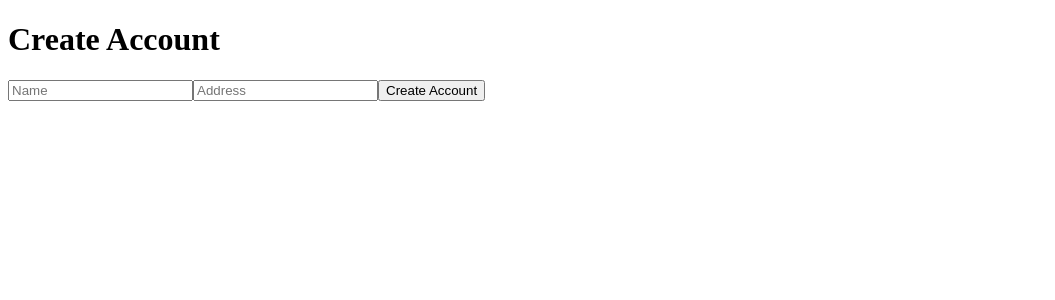
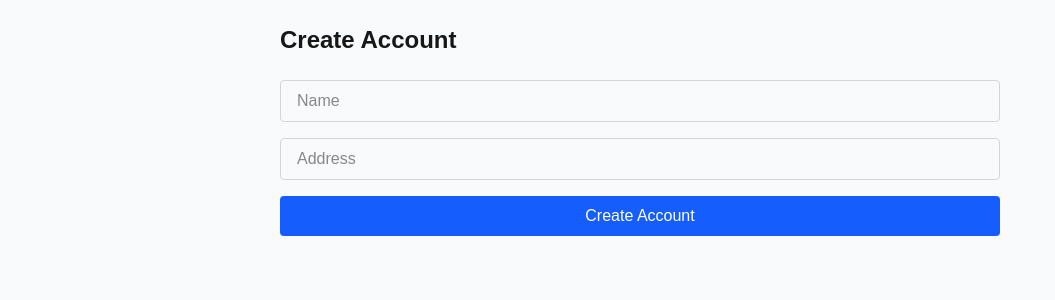
Before and after one commit to PurpleSPC/cuddly-memory, a Next.js app in the folder data-app-front-end/: page /create-account in a window 1280 px wide. Shown: the top 300 px of the page, without its empty margins (0-1055 px from the left). Built offline with nearby package versions, Linux system fonts and the light colour scheme.

Commit message:
Create PageLayout.tsx

```diff
--- /dev/null
+++ b/data-app-front-end/components/PageLayout.tsx
@@ -0,0 +1,15 @@
+// min-h-screen = ensures full height
+// bg-gray-50 = light gray background
+// max-3xl mx-auto = centers with a max width
+// p-6 = adds padding
+
+
+export default function PageLayout({children} : {children: React.ReactNode}) {
+    return (
+        <main className="min-h-screen bg-gray-50">
+            <div className="max-w-3xl mx-auto p-6">
+                {children}
+            </div>
+        </main>
+    );
+}
--- a/data-app-front-end/pages/create-account.tsx
+++ b/data-app-front-end/src/app/create-account/page.tsx
@@ -1,4 +1,6 @@
 "use client";
+
+import PageLayout from "../../../components/PageLayout";
 
 import { useState } from "react"
 
@@ -48,18 +50,34 @@ export default function CreateAccountPage() {
     }
 
     return (
-        <main>
-            <h1>Create Account</h1>
-            <form onSubmit={handleSubmit}>
-                <input name="name" placeholder="Name" value={form.name} onChange={handleChange} />
-                <input name="address" placeholder="Address" value={form.address} onChange={handleChange} />
-                <button type="submit" disabled={isSubmitting}>
+        <PageLayout>
+            <h1 className="text-2xl font-bold mb-6">Create Account</h1>
+            <form className="flex flex-col space-y-4" onSubmit={handleSubmit}>
+                <input
+                    className="border border-gray-300 rounded px-4 py-2 foucus:outline-none focus:ring-blue-500"
+                    name="name"
+                    placeholder="Name"
+                    value={form.name}
+                    onChange={handleChange} />
+                <input
+                    className="border border-gray-300 rounded px-4 py-2 foucus:outline-none focus:ring-blue-500"
+                    name="address"
+                    placeholder="Address"
+                    value={form.address}
+                    onChange={handleChange} />
+                <button
+                    className={`py-2 px-4 rounded text-white ${
+                        isSubmitting? "bg-blue=300 cursor-not-allowed": "bg-blue-600 hover:bg-blue-700"
+                    }`}
+                    type="submit"
+                    disabled={isSubmitting}>
                     {isSubmitting ? "Creating..." : "Create Account"}
                 </button>
             </form>
+
             {/* Feedback Messages */}
-            {success && <p style={{color: "green"}}>✅ Account created successfully!</p>}
-            {error && <p style={{color:"red"}}>❌ Something went wrong. Try again.</p>}
-        </main>
+            {success && <p className="text-green-600 mt-4">✅ Account created successfully!</p>}
+            {error && <p className="text-red-600 mt-4">❌ Something went wrong. Try again.</p>}
+        </PageLayout>
     );
 }
--- a/data-app-front-end/src/app/page.tsx
+++ b/data-app-front-end/src/app/page.tsx
@@ -1,103 +1,3 @@
-import Image from "next/image";
-
-export default function Home() {
-  return (
-    <div className="font-sans grid grid-rows-[20px_1fr_20px] items-center justify-items-center min-h-screen p-8 pb-20 gap-16 sm:p-20">
-      <main className="flex flex-col gap-[32px] row-start-2 items-center sm:items-start">
-        <Image
-          className="dark:invert"
-          src="/next.svg"
-          alt="Next.js logo"
-          width={180}
-          height={38}
-          priority
-        />
-        <ol className="font-mono list-inside list-decimal text-sm/6 text-center sm:text-left">
-          <li className="mb-2 tracking-[-.01em]">
-            Get started by editing{" "}
-            <code className="bg-black/[.05] dark:bg-white/[.06] font-mono font-semibold px-1 py-0.5 rounded">
-              src/app/page.tsx
-            </code>
-            .
-          </li>
-          <li className="tracking-[-.01em]">
-            Save and see your changes instantly.
-          </li>
-        </ol>
-
-        <div className="flex gap-4 items-center flex-col sm:flex-row">
-          <a
-            className="rounded-full border border-solid border-transparent transition-colors flex items-center justify-center bg-foreground text-background gap-2 hover:bg-[#383838] dark:hover:bg-[#ccc] font-medium text-sm sm:text-base h-10 sm:h-12 px-4 sm:px-5 sm:w-auto"
-            href="https://vercel.com/new?utm_source=create-next-app&utm_medium=appdir-template-tw&utm_campaign=create-next-app"
-            target="_blank"
-            rel="noopener noreferrer"
-          >
-            <Image
-              className="dark:invert"
-              src="/vercel.svg"
-              alt="Vercel logomark"
-              width={20}
-              height={20}
-            />
-            Deploy now
-          </a>
-          <a
-            className="rounded-full border border-solid border-black/[.08] dark:border-white/[.145] transition-colors flex items-center justify-center hover:bg-[#f2f2f2] dark:hover:bg-[#1a1a1a] hover:border-transparent font-medium text-sm sm:text-base h-10 sm:h-12 px-4 sm:px-5 w-full sm:w-auto md:w-[158px]"
-            href="https://nextjs.org/docs?utm_source=create-next-app&utm_medium=appdir-template-tw&utm_campaign=create-next-app"
-            target="_blank"
-            rel="noopener noreferrer"
-          >
-            Read our docs
-          </a>
-        </div>
-      </main>
-      <footer className="row-start-3 flex gap-[24px] flex-wrap items-center justify-center">
-        <a
-          className="flex items-center gap-2 hover:underline hover:underline-offset-4"
-          href="https://nextjs.org/learn?utm_source=create-next-app&utm_medium=appdir-template-tw&utm_campaign=create-next-app"
-          target="_blank"
-          rel="noopener noreferrer"
-        >
-          <Image
-            aria-hidden
-            src="/file.svg"
-            alt="File icon"
-            width={16}
-            height={16}
-          />
-          Learn
-        </a>
-        <a
-          className="flex items-center gap-2 hover:underline hover:underline-offset-4"
-          href="https://vercel.com/templates?framework=next.js&utm_source=create-next-app&utm_medium=appdir-template-tw&utm_campaign=create-next-app"
-          target="_blank"
-          rel="noopener noreferrer"
-        >
-          <Image
-            aria-hidden
-            src="/window.svg"
-            alt="Window icon"
-            width={16}
-            height={16}
-          />
-          Examples
-        </a>
-        <a
-          className="flex items-center gap-2 hover:underline hover:underline-offset-4"
-          href="https://nextjs.org?utm_source=create-next-app&utm_medium=appdir-template-tw&utm_campaign=create-next-app"
-          target="_blank"
-          rel="noopener noreferrer"
-        >
-          <Image
-            aria-hidden
-            src="/globe.svg"
-            alt="Globe icon"
-            width={16}
-            height={16}
-          />
-          Go to nextjs.org →
-        </a>
-      </footer>
-    </div>
-  );
+export default function HomePage() {
+  return <h1>Welcome to my data-app</h1>
 }
```
Also changed, not shown: data-app-front-end/components/Navbar.tsx (added).
